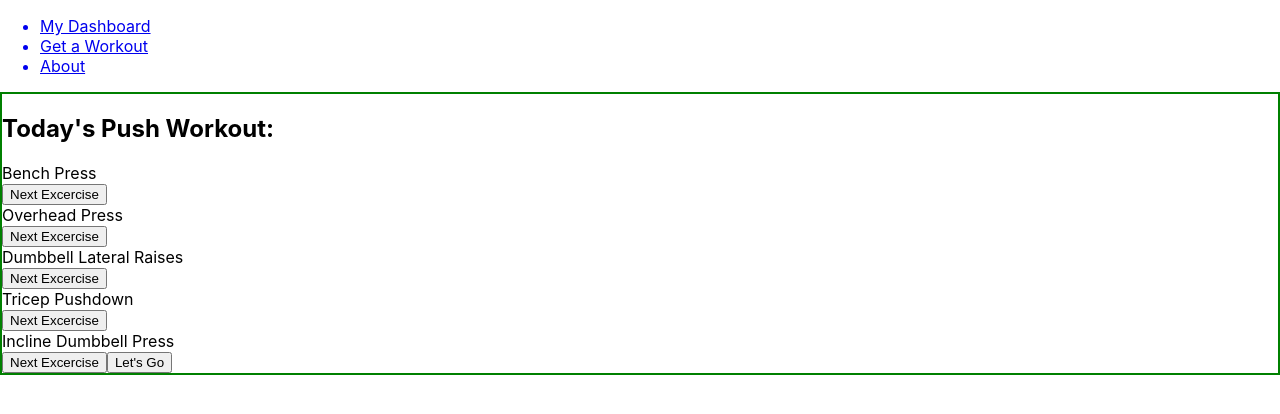
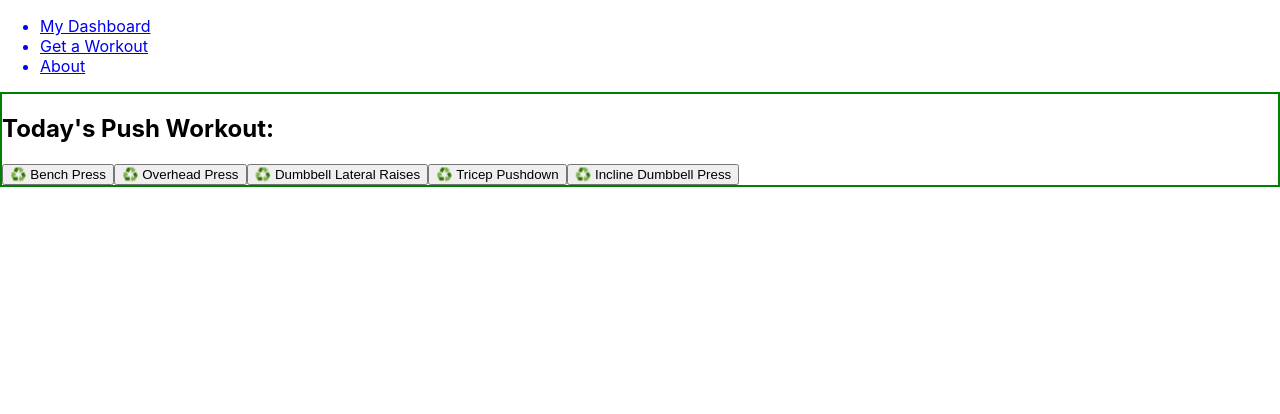
Before and after one commit to Flex-Snooze/flex-snooze-frontend, a React (Create React App) app: page /selectworkout in a window 1280 px wide. Shown: the top 414 px of the page. Built offline with nearby package versions, Linux system fonts and the light colour scheme; no server answers.

Commit message:
Add button cycling

```diff
--- a/src/components/SelectWorkout/SelectWorkout.js
+++ b/src/components/SelectWorkout/SelectWorkout.js
@@ -8,6 +8,16 @@ function SelectWorkout(props) {
 	const { todayWorkout, setTodayWorkout } = useContext(WorkoutContext);
 	const { finalWorkout, setFinalWorkout } = useContext(WorkoutContext);
 	const [loading, setLoading] = useState(true);
+	let [remainingWorkout, setRemainingWorkout] = useState([]);
+	let currentWorkout;
+
+	const [buttonText1, setButtonText1] = useState(finalWorkout[0]);
+	const [buttonText2, setButtonText2] = useState(finalWorkout[1]);
+	const [buttonText3, setButtonText3] = useState(finalWorkout[2]);
+	const [buttonText4, setButtonText4] = useState(finalWorkout[3]);
+	const [buttonText5, setButtonText5] = useState(finalWorkout[4]);
+
+	let [counter, setCounter] = useState(5);
 
 	async function getWorkout() {
 		let today = 0;
@@ -31,6 +41,9 @@ function SelectWorkout(props) {
 					console.log('switch error');
 			}
 			setFinalWorkout(res.data.workouts[today].exercises);
+			setRemainingWorkout(finalWorkout);
+			console.log(currentWorkout, 'current workout');
+			console.log(remainingWorkout, 'remainingWorkout');
 			console.log(finalWorkout, 'final workout');
 		} catch (err) {
 			console.log(err);
@@ -39,7 +52,7 @@ function SelectWorkout(props) {
 
 	useEffect(() => {
 		const handleLoadingTimeOut = setTimeout(() => {
-			if (finalWorkout.length) {
+			if (buttonText5) {
 				setLoading(false);
 				console.log('triggered');
 			}
@@ -50,30 +63,51 @@ function SelectWorkout(props) {
 		return () => clearTimeout(handleLoadingTimeOut);
 	}, []);
 
-	if (loading && !finalWorkout.length) {
+	const changeText1 = () => {
+		setButtonText1(remainingWorkout[counter]);
+		setCounter((counter + 1) % remainingWorkout.length);
+		// console.log(counter);
+	};
+
+	const changeText2 = () => {
+		setButtonText2(remainingWorkout[counter]);
+		setCounter((counter + 1) % remainingWorkout.length);
+		// console.log(counter);
+	};
+	const changeText3 = () => {
+		setButtonText3(remainingWorkout[counter]);
+		setCounter((counter + 1) % remainingWorkout.length);
+		// console.log(counter);
+	};
+	const changeText4 = () => {
+		setButtonText4(remainingWorkout[counter]);
+		setCounter((counter + 1) % remainingWorkout.length);
+		// console.log(counter);
+	};
+	const changeText5 = () => {
+		setButtonText5(remainingWorkout[counter]);
+		setCounter((counter + 1) % remainingWorkout.length);
+		// console.log(counter);
+	};
+
+	if (loading && !buttonText5) {
 		return <h2>Loading...</h2>;
 	}
 
-	if (!loading && !finalWorkout.length) {
+	if (!loading && !buttonText5) {
 		return <h2>Oops, something went wrong. Please try again later! </h2>;
 	}
-
 
 	return (
 		<div className='selectWorkoutContainer'>
 			<div className='workoutTypeContainer'>
 				<h2> Today's {todayWorkout} Workout: </h2>
-				<div>{finalWorkout[0]}</div>
-				<button className='next-btn'>Next Excercise</button>
-				<div>{finalWorkout[1]}</div>{' '}
-				<button className='next-btn'>Next Excercise</button>
-				<div>{finalWorkout[2]}</div>
-				<button className='next-btn'>Next Excercise</button>
-				<div>{finalWorkout[3]}</div>
-				<button className='next-btn'>Next Excercise</button>
-				<div>{finalWorkout[4]}</div>
-				<button className='next-btn'>Next Excercise</button>
-				<button className='ok-btn'>Let's Go</button>
+
+				<button onClick={() => changeText1()}>♻️ {buttonText1}</button>
+				<button onClick={() => changeText2()}>♻️ {buttonText2}</button>
+				<button onClick={() => changeText3()}>♻️ {buttonText3}</button>
+				<button onClick={() => changeText4()}>♻️ {buttonText4}</button>
+				<button onClick={() => changeText5()}>♻️ {buttonText5}</button>
 			</div>
 		</div>
 	);
```
